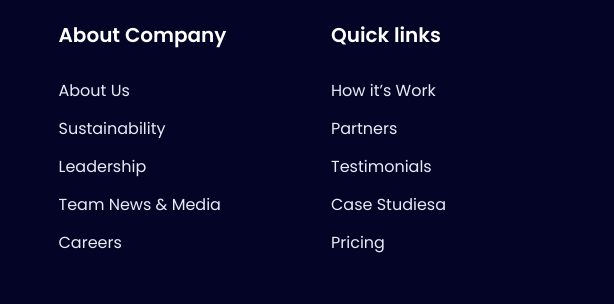
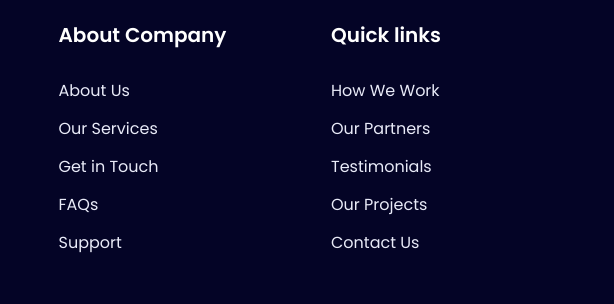
Before and after one commit to thanseefpp/traders, a plain HTML site: page index.html in a window 1280 px wide. Shown: the part 5839-6143 px from the top of the page, 321-935 px from the left. Drawn offline with Linux system fonts and the light colour scheme; files whose address does not match are found by name.

Commit message:
debug the links

```diff
--- a/index.html
+++ b/index.html
@@ -1079,7 +1079,7 @@
       <!-- cta-area-end -->
 
       <!-- testimonial-area -->
-      <section class="testimonial__area-two section-py-130">
+      <section id="testimonial-section" class="testimonial__area-two section-py-130">
         <div class="container">
           <div class="row justify-content-center">
             <div class="col-xl-5 col-lg-7">
@@ -1396,11 +1396,11 @@
                 <ul
                   class="footer__widget-link footer__widget-link-two list-wrap"
                 >
-                  <li><a href="about.html">About Us</a></li>
-                  <li><a href="about.html">Sustainability</a></li>
-                  <li><a href="about.html">Leadership</a></li>
-                  <li><a href="about.html">Team News & Media</a></li>
-                  <li><a href="about.html">Careers</a></li>
+                <li><a href="#about-section">About Us</a></li>
+                <li><a href="contact.html">Our Services</a></li>
+                <li><a href="contact.html">Get in Touch</a></li>
+                <li><a href="contact.html">FAQs</a></li>
+                <li><a href="contact.html">Support</a></li>
                 </ul>
               </div>
             </div>
@@ -1412,11 +1412,11 @@
                 <ul
                   class="footer__widget-link footer__widget-link-two list-wrap"
                 >
-                  <li><a href="about.html">How it’s Work</a></li>
-                  <li><a href="contact.html">Partners</a></li>
-                  <li><a href="contact.html">Testimonials</a></li>
-                  <li><a href="project.html">Case Studiesa</a></li>
-                  <li><a href="contact.html">Pricing</a></li>
+                <li><a href="#about-section">How We Work</a></li>
+                <li><a href="contact.html">Our Partners</a></li>
+                <li><a href="#testimonial-section">Testimonials</a></li>
+                <li><a href="contact.html">Our Projects</a></li>
+                <li><a href="contact.html">Contact Us</a></li>
                 </ul>
               </div>
             </div>
```
Also changed, not shown: contact.html (+10 -10 lines).
